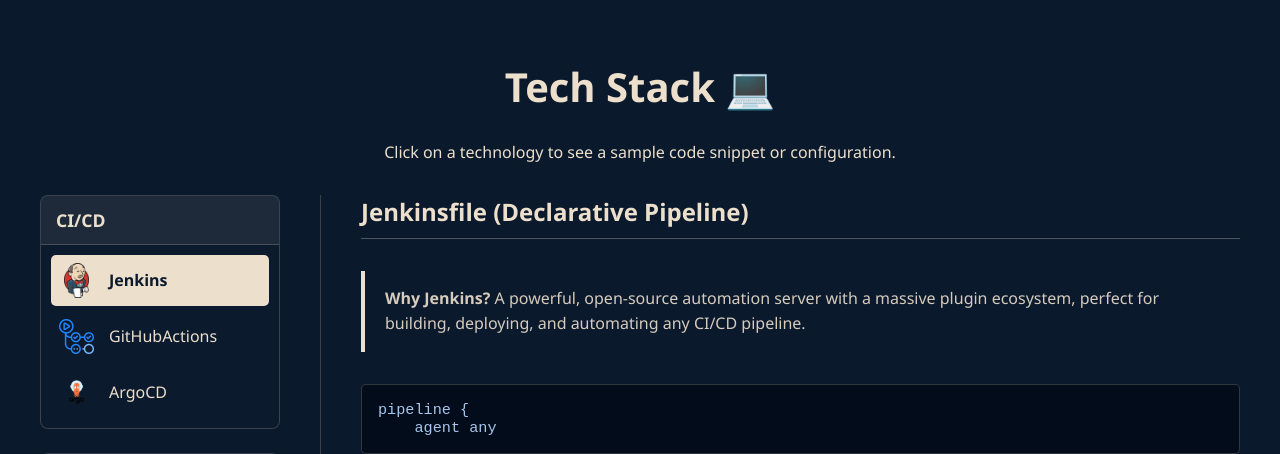
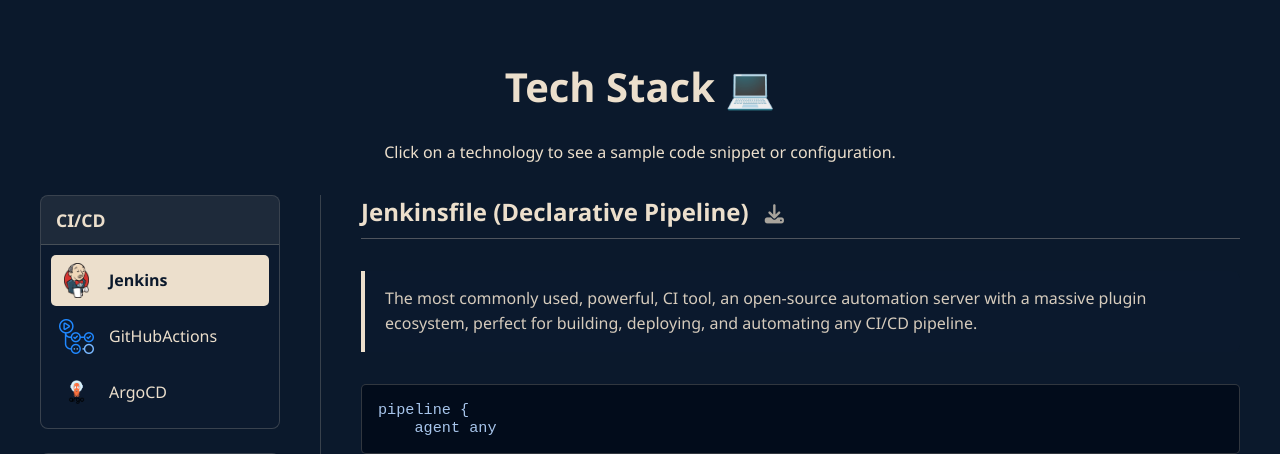
Before and after one commit to liormilliger/mywebsite-app, a Flask app: page /tech-in-action in a window 1280 px wide. Shown: the part 73-527 px from the top of the page. Run offline with Flask 3, Linux system fonts and the light colour scheme.

Commit message:
Added Downloadable Jenkinsfile

```diff
--- a/app/app.py
+++ b/app/app.py
@@ -1,4 +1,5 @@
-from flask import Flask, render_template
+from flask import Flask, render_template, send_from_directory
+import os
 
 app = Flask(__name__)
 
@@ -26,5 +27,18 @@ def education():
 def contact():
     return render_template('contact.html')
 
+@app.route('/Jenkinsfile-demo')
+def download_jenkinsfile():
+    # Construct the path to the 'static/files' directory
+    directory = os.path.join(app.root_path, 'static', 'files')
+    try:
+        return send_from_directory(
+            directory=directory,
+            path='Jenkinsfile-demo',
+            as_attachment=True  # This is the crucial part
+        )
+    except FileNotFoundError:
+        return "File not found.", 404
+
 if __name__ == '__main__':
     app.run(host='0.0.0.0', port=5000)
--- a/app/static/css/style.css
+++ b/app/static/css/style.css
@@ -231,6 +231,26 @@ footer {
     font-family: 'Courier New', Courier, monospace;
     font-size: 0.95rem;
     color: #a7c5eb;
+}
+
+/* Style for the new downloadable title link */
+.download-link {
+    text-decoration: none;
+    color: inherit; /* Inherits the default text color */
+}
+
+.downloadable-title {
+    transition: color 0.3s ease;
+}
+
+.download-link:hover .downloadable-title {
+    color: #FFFFFF; /* Makes text slightly brighter on hover */
+}
+
+.downloadable-title .fa-download {
+    font-size: 1.2rem;
+    margin-left: 10px;
+    opacity: 0.7;
 }
 
 /* Style for the introduction box in code snippets */
--- a/app/templates/snippets/Jenkins.html
+++ b/app/templates/snippets/Jenkins.html
@@ -1,8 +1,10 @@
-<h3>Jenkinsfile (Declarative Pipeline)</h3>
+<a href="/Jenkinsfile-demo" class="download-link" download title="Click to download the file">
+    <h3 class="downloadable-title">Jenkinsfile (Declarative Pipeline) <i class="fas fa-download"></i></h3>
+</a>
 
 <div class="snippet-intro">
     <p>
-        <strong>Why Jenkins?</strong> A powerful, open-source automation server with a massive plugin ecosystem, perfect for building, deploying, and automating any CI/CD pipeline.
+        The most commonly used, powerful, CI tool, an open-source automation server with a massive plugin ecosystem, perfect for building, deploying, and automating any CI/CD pipeline.
     </p>
 </div>
 
```
Also changed, not shown: 2 other files.
